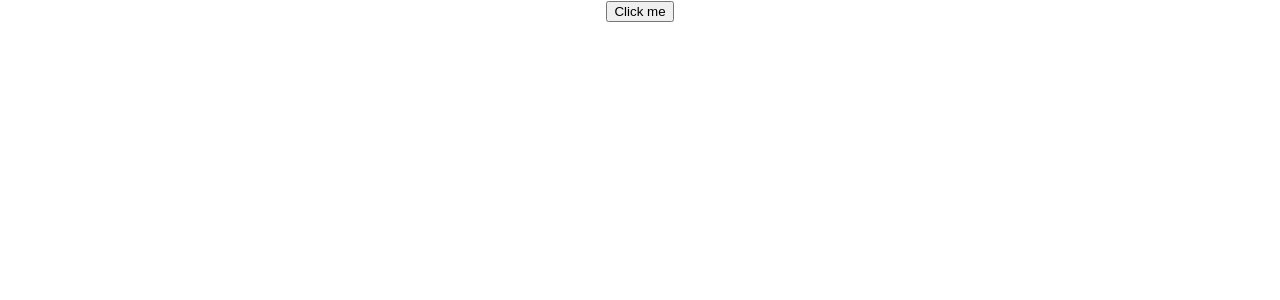
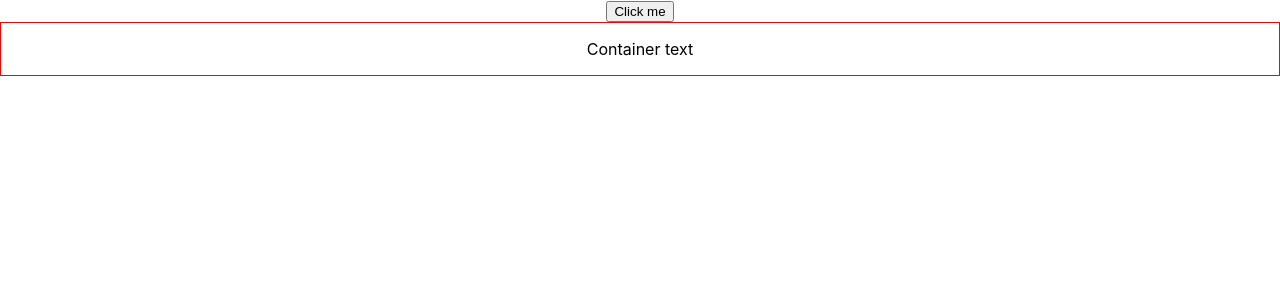
Before and after one commit to mahdihassani12/React-typescript, a React (Create React App) app: page / in a window 1280 px wide. Shown: the top 300 px of the page. Built offline with nearby package versions, Linux system fonts and the light colour scheme; the HTML template or start-up script is replaced by a standard one.

Commit message:
style props

```diff
--- a/src/App.tsx
+++ b/src/App.tsx
@@ -6,6 +6,7 @@
 import { Heading } from './components/Heading';
 import { Oscar } from './components/Oscar';
 import { Button } from './components/Button';
+import { Container } from './components/Container';
 
 function App() {
 
@@ -28,6 +29,7 @@
   return (
     <div className="App">
         <Button handleClick={() => console.log("Clicking")} />
+        <Container styles={{ border: '1px solid red', padding: '1rem' }} />
     </div>
   );
 }
--- /dev/null
+++ b/src/components/Container.tsx
@@ -0,0 +1,11 @@
+import { CSSProperties } from "react"
+
+type containerProps = {
+    styles: CSSProperties
+}
+
+export const Container = (props: containerProps) => {
+    return <div style={props.styles}>
+        Container text
+    </div>
+}
```
